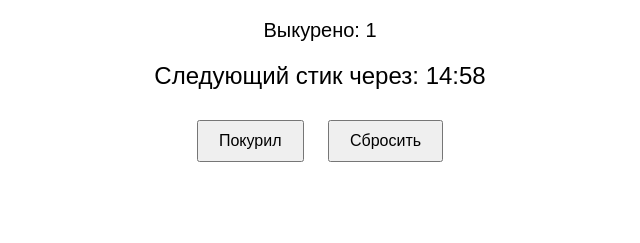
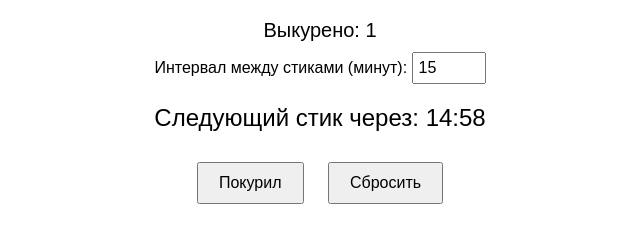
Before and after one commit to dejsila1-pixel/stik, a plain HTML site: page index.html in a window 1280 px wide. Both pictures are taken after a click on the button "Покурил". Shown: the part 119-362 px from the top of the page, without its empty margins (320-960 px from the left). Drawn offline with Linux system fonts and the light colour scheme.

Commit message:
Update index.html

```diff
--- a/index.html
+++ b/index.html
@@ -6,7 +6,8 @@
 <title>Счетчик стиков</title>
 <style>
   body { font-family: Arial, sans-serif; text-align: center; padding: 50px; }
-  button { padding: 10px 20px; margin: 10px; font-size: 16px; }
+  button { padding: 10px 20px; margin: 10px; font-size: 16px; cursor: pointer; }
+  input { padding: 5px; width: 60px; font-size: 16px; }
   #timer { font-size: 24px; margin: 20px; }
   #count { font-size: 20px; margin: 10px; }
 </style>
@@ -14,13 +15,15 @@
 <body>
 <h1>Счетчик стиков</h1>
 <div id="count">Выкурено: 0</div>
+<div>
+  Интервал между стиками (минут): <input type="number" id="intervalInput" min="1" value="15">
+</div>
 <div id="timer">Следующий стик через: 00:00</div>
 <button id="smokeBtn">Покурил</button>
 <button id="resetBtn">Сбросить</button>
 
 <script>
 document.addEventListener('DOMContentLoaded', () => {
-    // Получаем данные из localStorage
     let smokeCount = parseInt(localStorage.getItem('smokeCount')) || 0;
     let timerEnd = parseInt(localStorage.getItem('timerEnd')) || null;
 
@@ -28,14 +31,14 @@ document.addEventListener('DOMContentLoaded', () => {
     const timerEl = document.getElementById('timer');
     const smokeBtn = document.getElementById('smokeBtn');
     const resetBtn = document.getElementById('resetBtn');
+    const intervalInput = document.getElementById('intervalInput');
 
     function updateCount() {
         countEl.textContent = 'Выкурено: ' + smokeCount;
     }
 
-    function startTimer() {
-        const now = Date.now();
-        timerEnd = now + 15 * 60 * 1000; // 15 минут
+    function startTimer(minutes) {
+        timerEnd = Date.now() + minutes * 60 * 1000;
         localStorage.setItem('timerEnd', timerEnd);
     }
 
@@ -44,11 +47,16 @@ document.addEventListener('DOMContentLoaded', () => {
             timerEl.textContent = 'Следующий стик через: 00:00';
             return;
         }
-        const now = Date.now();
-        let diff = timerEnd - now;
-        if (diff < 0) diff = 0;
-        const minutes = Math.floor(diff / 60000).toString().padStart(2, '0');
-        const seconds = Math.floor((diff % 60000) / 1000).toString().padStart(2, '0');
+        let diff = timerEnd - Date.now();
+        if (diff <= 0) {
+            timerEl.textContent = 'Пора курить!';
+            if (Notification.permission === "granted") {
+                new Notification("Стик готов! Пора курить!");
+            }
+            return;
+        }
+        const minutes = Math.floor(diff / 60000).toString().padStart(2,'0');
+        const seconds = Math.floor((diff % 60000)/1000).toString().padStart(2,'0');
         timerEl.textContent = 'Следующий стик через: ' + minutes + ':' + seconds;
     }
 
@@ -56,7 +64,10 @@ document.addEventListener('DOMContentLoaded', () => {
         smokeCount++;
         localStorage.setItem('smokeCount', smokeCount);
         updateCount();
-        startTimer();
+
+        let interval = parseInt(intervalInput.value) || 15;
+        if(interval < 1) interval = 1;
+        startTimer(interval);
     });
 
     resetBtn.addEventListener('click', () => {
@@ -68,6 +79,11 @@ document.addEventListener('DOMContentLoaded', () => {
         updateTimer();
     });
 
+    // Запрашиваем разрешение на уведомления
+    if ("Notification" in window && Notification.permission !== "granted") {
+        Notification.requestPermission();
+    }
+
     updateCount();
     updateTimer();
     setInterval(updateTimer, 1000);
```
